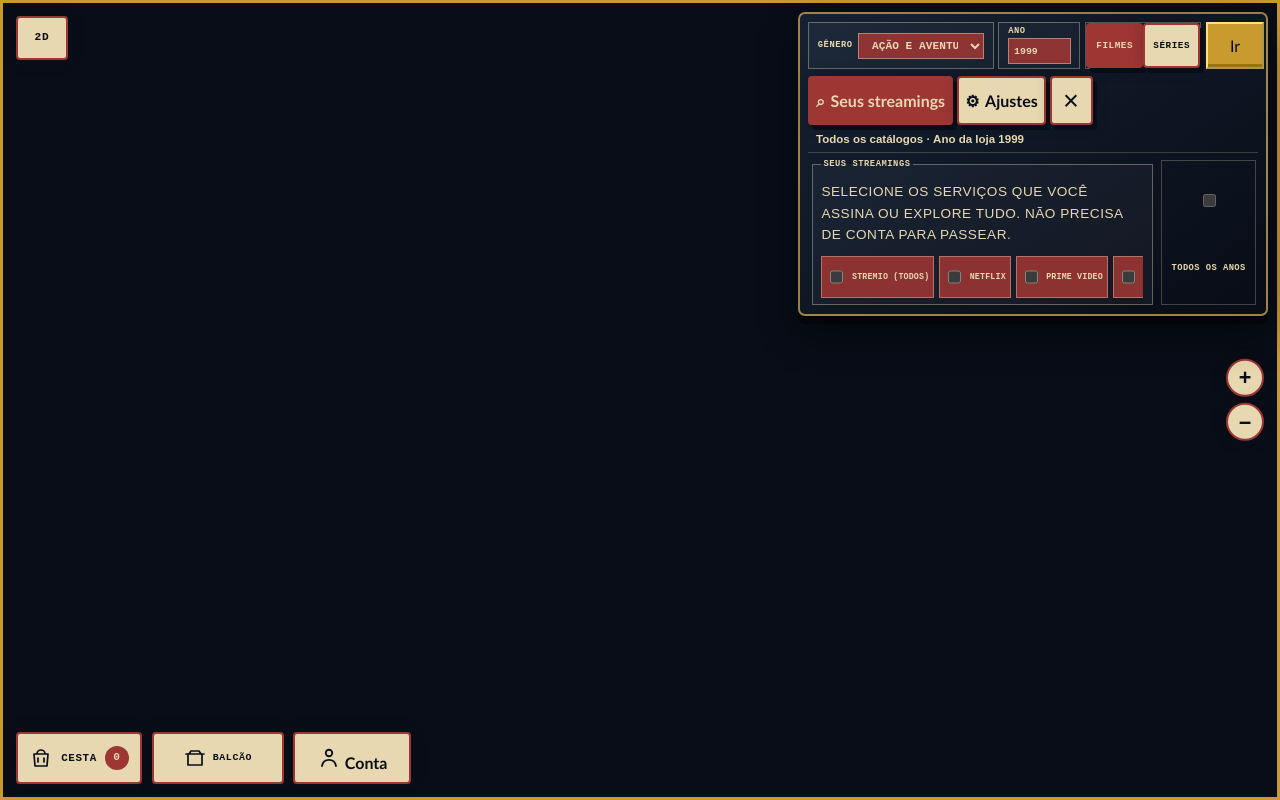
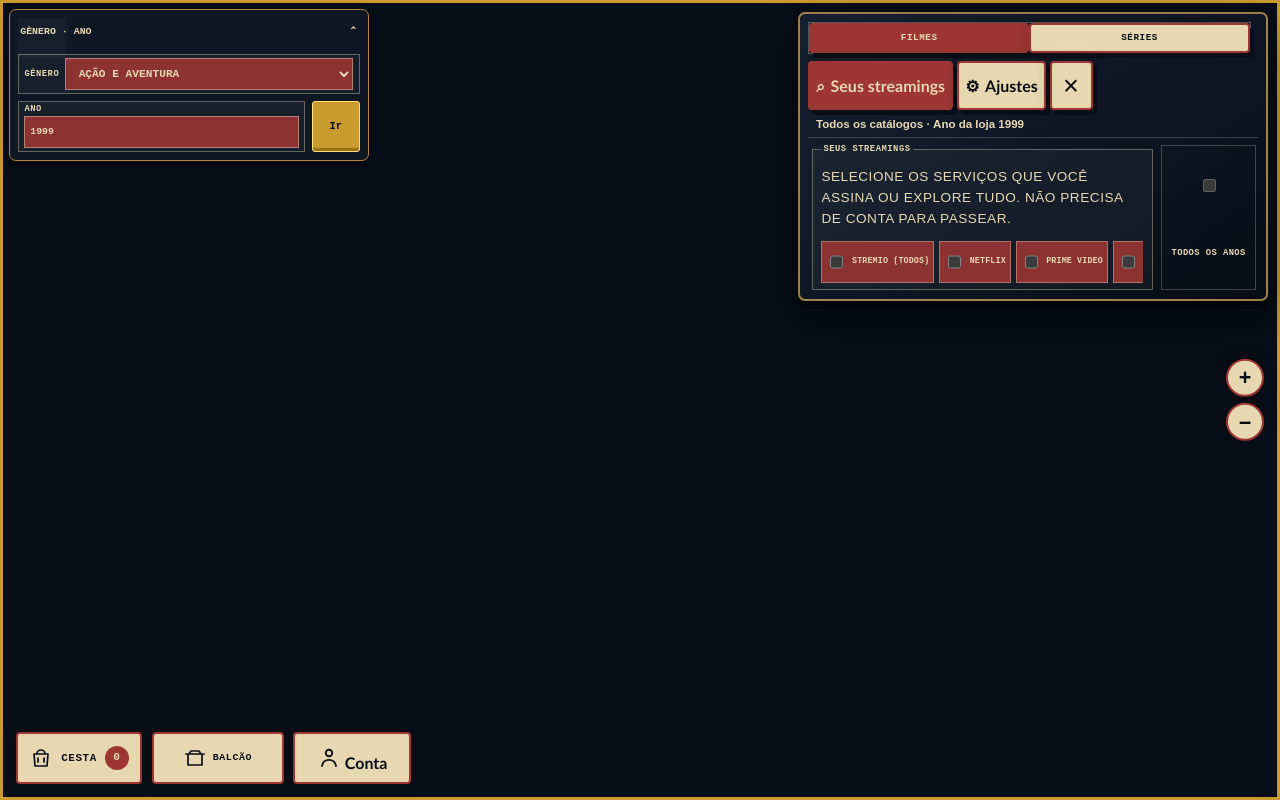
Before and after one commit to illanrego/willslocadora, a website: page public/index.html in a window 1280 px wide. Drawn offline with nearby package versions, Linux system fonts and the light colour scheme; no server answers.

Commit message:
feat(immersive): separate collapsible genre and year controls

```diff
--- a/public/index.html
+++ b/public/index.html
@@ -170,9 +170,9 @@
           </button>
         </div>
         <button id="immersive-2d-open" class="immersive-2d-button" type="button" aria-label="Voltar ao modo 2D" title="Voltar ao modo 2D">2D</button>
-        <header id="immersive-hud" class="immersive-hud">
-          <div class="immersive-hud-strip">
-            <div class="immersive-browse-controls">
+        <details id="immersive-browse-panel" class="immersive-browse-panel" open>
+          <summary><span><span data-i18n="genre">Gênero</span> · <span data-i18n="year">Ano</span></span><span class="browse-panel-chevron" aria-hidden="true">⌃</span></summary>
+          <div class="immersive-independent-pickers">
               <label class="immersive-picker immersive-genre-picker" for="immersive-genre-select">
                 <span data-i18n="genre">Gênero</span>
                 <select id="immersive-genre-select" aria-label="Immersive genre"></select>
@@ -181,12 +181,15 @@
                 <span data-i18n="year">Ano</span>
                 <input id="immersive-year-input" type="number" min="1920" max="2026" step="1" inputmode="numeric" aria-label="Immersive store year">
               </label>
+            <button id="immersive-go" type="button" data-i18n="go">Ir</button>
+          </div>
+        </details>
+        <header id="immersive-hud" class="immersive-hud">
+          <div class="immersive-hud-strip">
               <div class="immersive-format" role="group" aria-label="Immersive shelf format">
                 <button data-type="movie" type="button" data-i18n="movies">Filmes</button>
                 <button data-type="series" type="button" data-i18n="series">Séries</button>
               </div>
-              <button id="immersive-go" type="button" data-i18n="go">Ir</button>
-            </div>
             <nav class="immersive-menu-actions" aria-label="Immersive actions">
               <button id="immersive-filters-toggle" type="button" aria-controls="immersive-filters" aria-expanded="false"><span aria-hidden="true">⌕</span><span data-i18n="brazilStreaming">Seus streamings</span></button>
               <button id="immersive-settings-toggle" type="button" aria-controls="immersive-settings" aria-expanded="false"><span aria-hidden="true">⚙</span><span data-i18n="settings">Ajustes</span></button>
--- a/public/styles.css
+++ b/public/styles.css
@@ -1555,3 +1555,20 @@ body[data-store-mode="balcony"] .store-dock { bottom: max(8.5rem, calc(env(safe-
   #auth-dialog .password-field { flex-direction: row; }
   #auth-dialog .password-visibility-toggle { min-width: 76px; padding: .45rem .4rem; font-size: .56rem; }
 }
+
+/* Genre/year has its own disclosure, independent of the Estante menu. */
+.immersive-browse-panel { position: absolute; z-index: 7; top: max(.55rem, env(safe-area-inset-top)); left: max(.55rem, env(safe-area-inset-left)); width: min(360px, calc(100% - 7.5rem)); border: 1px solid #b78636; border-radius: 7px; background: rgba(16,24,39,.96); color: var(--cream); box-shadow: 0 4px 12px #0005; }
+.immersive-browse-panel summary { display: flex; align-items: center; justify-content: space-between; gap: .5rem; min-height: 44px; padding: .5rem .65rem; cursor: pointer; list-style: none; font: 900 .62rem/1.2 "Courier New", monospace; text-transform: uppercase; }
+.immersive-browse-panel summary::-webkit-details-marker { display: none; }
+.immersive-browse-panel summary:focus-visible { outline: 3px solid var(--yellow); outline-offset: 3px; }
+.immersive-browse-panel:not([open]) .browse-panel-chevron { transform: rotate(180deg); }
+.immersive-independent-pickers { display: grid; grid-template-columns: minmax(0, 1fr) 48px; gap: .4rem; padding: 0 .5rem .5rem; }
+.immersive-independent-pickers .immersive-genre-picker { grid-column: 1 / -1; }
+.immersive-independent-pickers .immersive-year-picker { width: auto; grid-column: 1; }
+.immersive-independent-pickers .immersive-picker { padding: .2rem .35rem; }
+.immersive-independent-pickers select, .immersive-independent-pickers input { height: 32px; width: 100%; }
+.immersive-independent-pickers #immersive-go { grid-column: 2; min-width: 0; min-height: 38px; padding: .3rem; border: 1px solid #ffe178; border-radius: 3px; color: var(--black); background: var(--yellow); cursor: pointer; font: 900 .65rem/1 "Courier New", monospace; }
+@media (max-width: 1000px) {
+  .immersive-room:has(.immersive-browse-panel[open]) .immersive-hud:not(.is-collapsed) { top: calc(max(.55rem, env(safe-area-inset-top)) + 9rem); max-height: calc(100dvh - 15rem - env(safe-area-inset-bottom)); }
+  .immersive-room:has(.immersive-browse-panel:not([open])) .immersive-hud:not(.is-collapsed) { top: calc(max(.55rem, env(safe-area-inset-top)) + 3.25rem); }
+}
```
